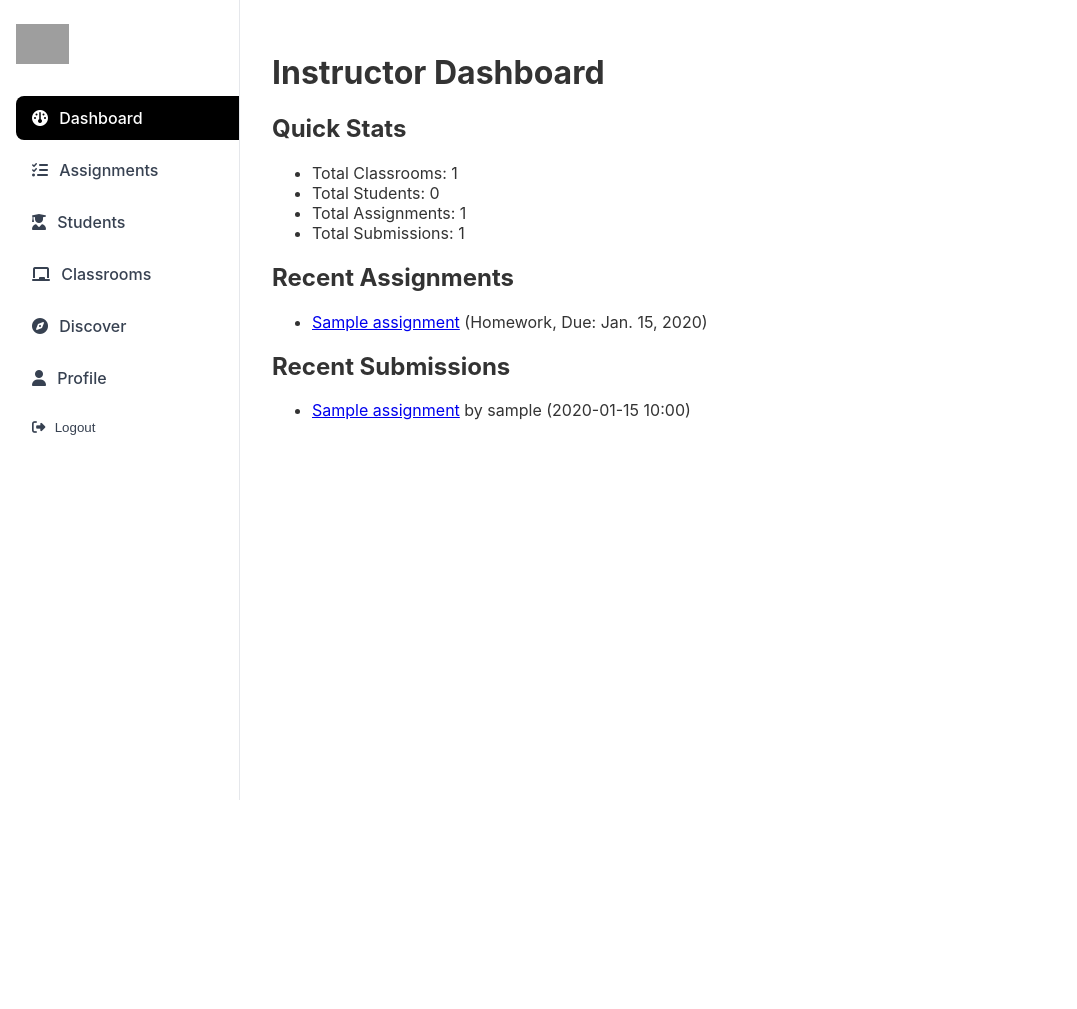
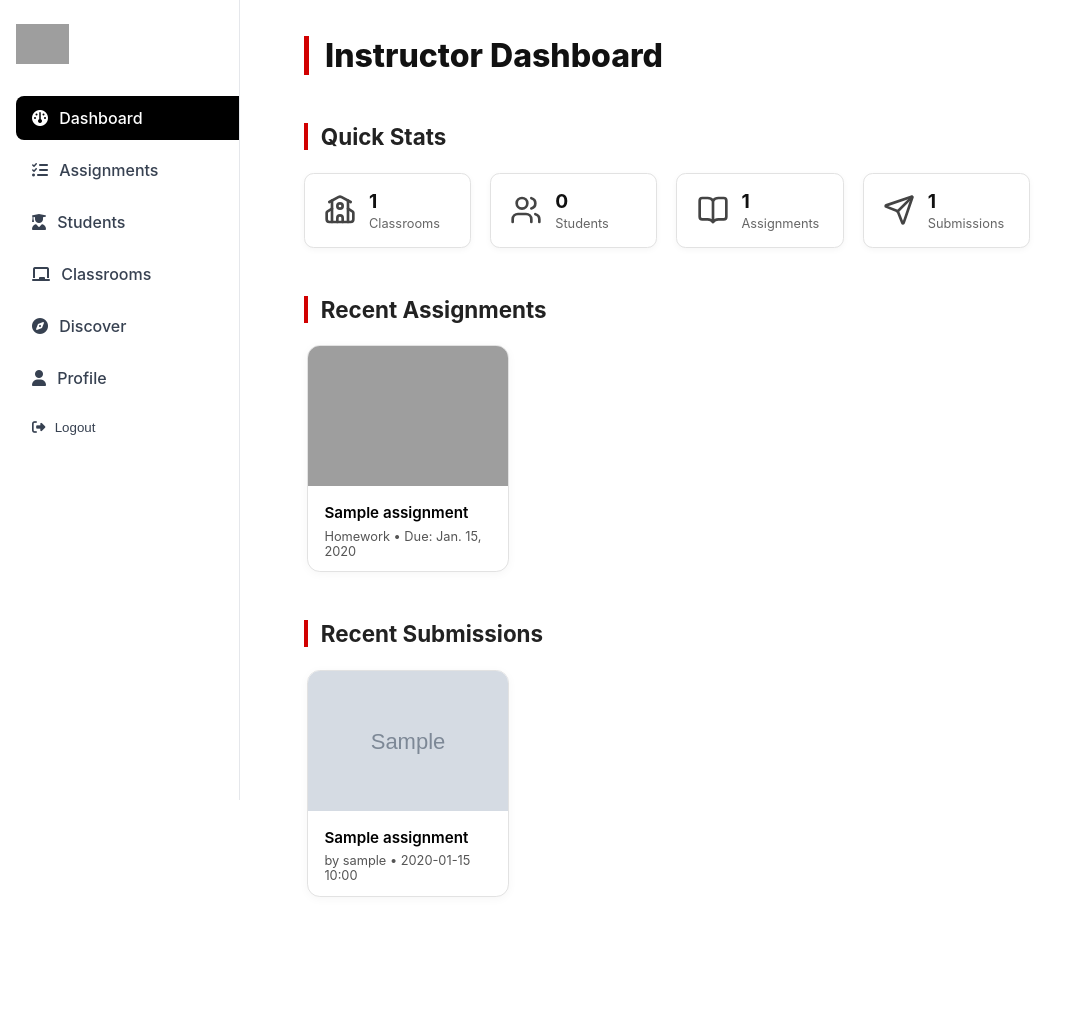
Before and after one commit to zainnalthamer/Beacon, a Django app: page /instructor-dashboard/ in a window 1280 px wide. Shown: the whole page, without its empty margins (0-1077 px from the left). Before the commit the page ends 800 px from the top, so only its background shows below. Run offline with Django 5.2, Linux system fonts and the light colour scheme; a user stored in the database is signed in; tables that the repository leaves empty hold one stand-in row (values such as "Sample post"); grey boxes marked "Sample" are stand-in pictures; grey boxes are pictures that could not be loaded.

Commit message:
updated instructor dashboard

```diff
--- a/beacon_project/settings.py
+++ b/beacon_project/settings.py
@@ -91,6 +91,7 @@ DATABASES = {
 AUTH_USER_MODEL = "main_app.User"
 MEDIA_URL = '/media/'
 MEDIA_ROOT = BASE_DIR / 'media'
+LOGOUT_REDIRECT_URL = '/auth/login/'
 
 # Password validation
 # https://docs.djangoproject.com/en/5.2/ref/settings/#auth-password-validators
--- a/main_app/templates/instructors/instructor_dashboard.html
+++ b/main_app/templates/instructors/instructor_dashboard.html
@@ -1,36 +1,211 @@
 {% extends 'base.html' %}
 {% block content %}
+  <script src="https://unpkg.com/lucide@latest"></script>
+
+  <style>
+    .dashboard {
+      max-width: 1100px;
+      margin: 0 auto;
+      padding: 3rem 2rem 5rem;
+      font-family: 'Inter', 'Segoe UI', sans-serif;
+      margin-top: -65px;
+    }
+
+    h1 {
+      font-size: 2rem;
+      font-weight: 800;
+      margin-bottom: 3rem;
+      border-left: 5px solid #d10000;
+      padding-left: 1rem;
+      color: #111111;
+    }
+
+    h2 {
+      font-size: 1.4rem;
+      font-weight: 700;
+      margin-top: 3rem;
+      margin-bottom: 1.4rem;
+      border-left: 4px solid #d10000;
+      padding-left: 0.8rem;
+      color: #222222;
+    }
+
+    .stats-grid {
+      display: grid;
+      grid-template-columns: repeat(auto-fill, minmax(160px, 1fr));
+      gap: 1.2rem;
+      margin-bottom: 3rem;
+    }
+
+    .stat-card {
+      display: flex;
+      align-items: center;
+      gap: 0.8rem;
+      padding: 1rem 1.2rem;
+      border-radius: 0.6rem;
+      background: #ffffffff;
+      border: 1px solid #e2e2e2;
+      box-shadow: 0 2px 6px rgba(0, 0, 0, 0.04);
+      transition: transform 0.2s ease, box-shadow 0.2s ease;
+    }
+
+    .stat-card:hover {
+      transform: translateY(-3px);
+      box-shadow: 0 4px 14px rgba(0, 0, 0, 0.08);
+    }
+
+    .stat-icon {
+      width: 32px;
+      height: 32px;
+      display: flex;
+      align-items: center;
+      justify-content: center;
+      color: #444444;
+    }
+
+    .stat-info {
+      display: flex;
+      flex-direction: column;
+    }
+
+    .stat-value {
+      font-size: 1.2rem;
+      font-weight: 700;
+      color: #111111;
+      line-height: 1.2;
+    }
+
+    .stat-label {
+      font-size: 0.8rem;
+      color: #666666;
+      margin-top: 0.2rem;
+    }
+
+    .card-grid {
+      display: grid;
+      grid-template-columns: repeat(auto-fill, minmax(180px, 1fr));
+      gap: 1.6rem;
+    }
+
+    .card {
+      border: 1px solid #e2e2e2;
+      border-radius: 0.8rem;
+      overflow: hidden;
+      background: #ffffff;
+      box-shadow: 0 2px 10px rgba(0, 0, 0, 0.04);
+      transition: box-shadow 0.2s ease;
+      max-width: 200px;
+      margin: 0 auto;
+    }
+
+    .card:hover {
+      box-shadow: 0 4px 18px rgba(0, 0, 0, 0.08);
+    }
+
+    .card img {
+      width: 100%;
+      height: 140px;
+      object-fit: cover;
+      background: #fafafa;
+    }
+
+    .card-body {
+      padding: 0.8rem 1rem;
+    }
+
+    .card-body a {
+      display: block;
+      font-weight: 600;
+      color: #000000ff;
+      font-size: 0.95rem;
+      text-decoration: none;
+      margin-bottom: 0.4rem;
+    }
+
+    .card-body a:hover {
+      text-decoration: underline;
+    }
+
+    .card-meta {
+      font-size: 0.8rem;
+      color: #555555;
+    }
+  </style>
+
+  <div class="dashboard">
     <h1>Instructor Dashboard</h1>
 
     <h2>Quick Stats</h2>
-<ul>
-    <li>Total Classrooms: {{ classroom_count }}</li>
-    <li>Total Students: {{ student_count }}</li>
-    <li>Total Assignments: {{ assignment_count }}</li>
-    <li>Total Submissions: {{ submission_count }}</li>
-</ul>
+    <div class="stats-grid">
+      <div class="stat-card">
+        <div class="stat-icon" data-lucide="school"></div>
+        <div class="stat-info">
+          <div class="stat-value">{{ classroom_count }}</div>
+          <div class="stat-label">Classrooms</div>
+        </div>
+      </div>
+
+      <div class="stat-card">
+        <div class="stat-icon" data-lucide="users"></div>
+        <div class="stat-info">
+          <div class="stat-value">{{ student_count }}</div>
+          <div class="stat-label">Students</div>
+        </div>
+      </div>
+
+      <div class="stat-card">
+        <div class="stat-icon" data-lucide="book-open"></div>
+        <div class="stat-info">
+          <div class="stat-value">{{ assignment_count }}</div>
+          <div class="stat-label">Assignments</div>
+        </div>
+      </div>
+
+      <div class="stat-card">
+        <div class="stat-icon" data-lucide="send"></div>
+        <div class="stat-info">
+          <div class="stat-value">{{ submission_count }}</div>
+          <div class="stat-label">Submissions</div>
+        </div>
+      </div>
+    </div>
 
     <h2>Recent Assignments</h2>
-<ul>
+    <div class="card-grid">
       {% for assignment in recent_assignments %}
-        <li>
+        <div class="card">
+          <img src="https://api.dicebear.com/7.x/identicon/svg?seed={{ assignment.title|urlencode }}" alt="Assignment Image" />
+          <div class="card-body">
             <a href="{% url 'assignment_detail' assignment.pk %}">{{ assignment.title }}</a>
-            ({{ assignment.assignment_type|title }}, Due: {{ assignment.deadline }})
-        </li>
+            <div class="card-meta">{{ assignment.assignment_type|title }} • Due: {{ assignment.deadline }}</div>
+          </div>
+        </div>
       {% empty %}
-        <li>No assignments yet.</li>
+        <p>No assignments yet.</p>
       {% endfor %}
-</ul>
+    </div>
 
     <h2>Recent Submissions</h2>
-<ul>
+    <div class="card-grid">
       {% for submission in recent_submissions %}
-        <li>
+        <div class="card">
+          {% if submission.cover_image %}
+            <img src="{{ submission.cover_image.url }}" alt="Submission Cover" />
+          {% else %}
+            <img src="https://api.dicebear.com/7.x/identicon/svg?seed={{ submission.assignment.title|urlencode }}" alt="Fallback" />
+          {% endif %}
+          <div class="card-body">
             <a href="{% url 'submission_detail' submission.pk %}">{{ submission.assignment.title }}</a>
-            by {{ submission.student.username }} ({{ submission.submitted_at|date:"Y-m-d H:i" }})
-        </li>
+            <div class="card-meta">by {{ submission.student.username }} • {{ submission.submitted_at|date:'Y-m-d H:i' }}</div>
+          </div>
+        </div>
       {% empty %}
-        <li>No submissions yet.</li>
+        <p>No submissions yet.</p>
       {% endfor %}
-</ul>
+    </div>
+  </div>
+
+  <script>
+    lucide.createIcons()
+  </script>
 {% endblock %}
```
Lines whose indentation alone changed are shown as unchanged.
